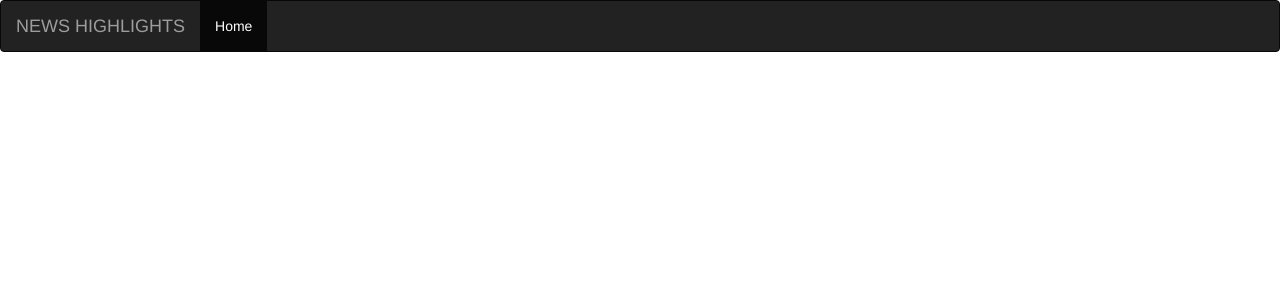
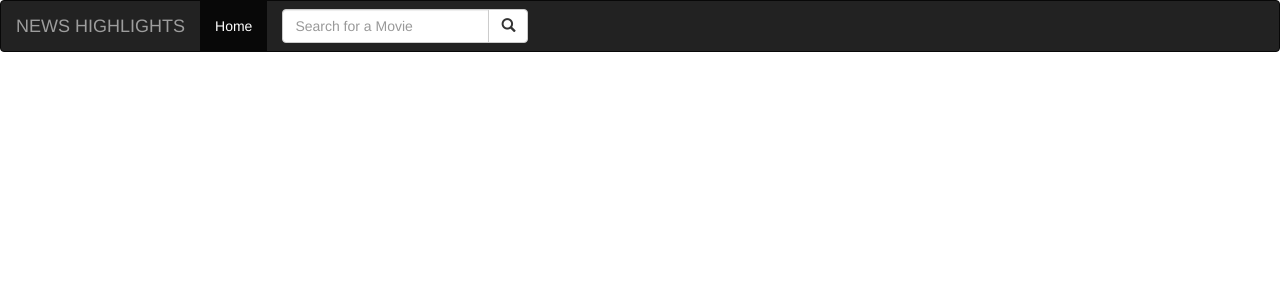
Before and after one commit to AnumAsif/NewsHighlight, a Flask app: template app/templates/base.html in a window 1280 px wide. Shown: the top 300 px of the page. Run offline with Flask 2, Linux system fonts and the light colour scheme; the template is opened without the code that fills it, so the values that code supplies are empty; some libraries are stand-ins or nearby versions.

Commit message:
Add a search input field in navigation bar

```diff
--- a/app/templates/navbar.html
+++ b/app/templates/navbar.html
@@ -6,7 +6,7 @@
     <ul class='nav navbar-nav'>
       <li class='active'><a href="#">Home</a></li>
     </ul>
-    <!-- <form class="navbar-form navbar-left">
+    <form class="navbar-form navbar-left">
       <div class="input-group">
         <input type="text" name="news_query" placeholder="Search for a Movie" class="form-control">
         <div class="input-group-btn">
@@ -15,7 +15,7 @@
           </button>
         </div>
       </div>
-    </form> -->
+    </form>
   </div>
 </nav>
         <!-- <input type="submit"  value="Submit" class="btn btn-default"> -->
```
